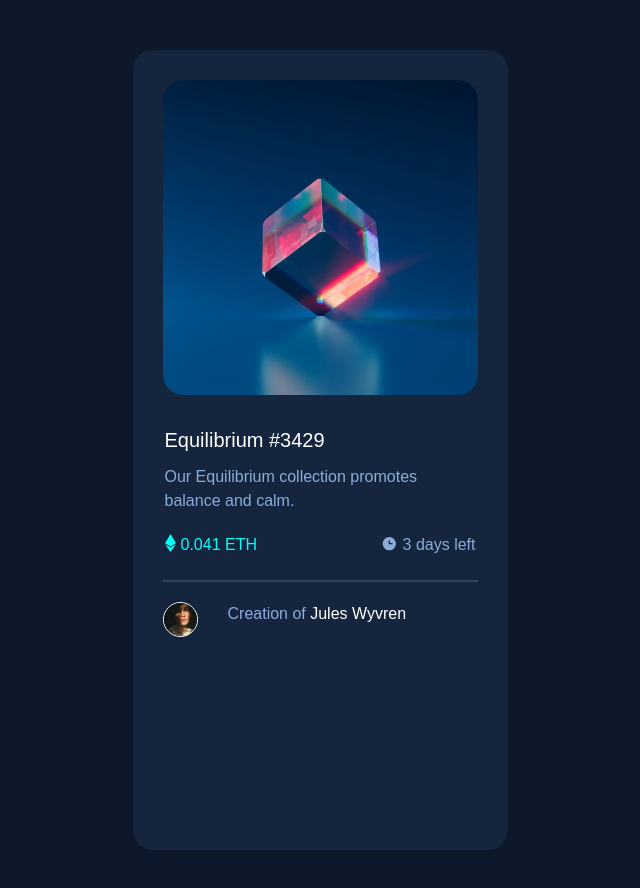
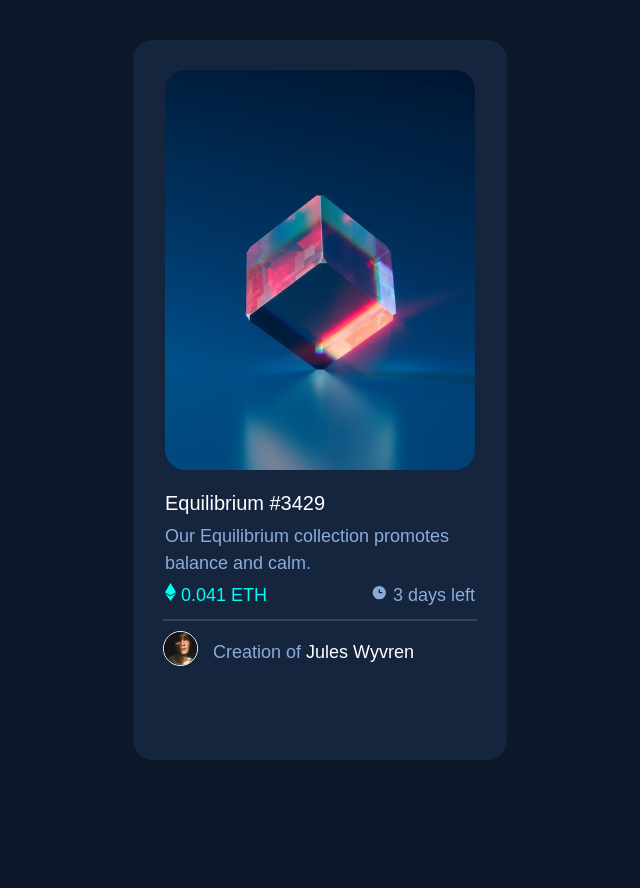
Before and after one commit to goonerlabs/NFT-card, a plain HTML site: page nft-preview-card-component-main/index.html in a window 1280 px wide. Shown: the whole page, without its empty margins (320-960 px from the left). After the commit the page ends 840 px from the top, so only its background shows below. Drawn offline with Linux system fonts and the light colour scheme; a web font is replaced by a local one.

Commit message:
fixed th height

```diff
--- a/nft-preview-card-component-main/styles.css
+++ b/nft-preview-card-component-main/styles.css
@@ -42,7 +42,8 @@ body {
   color: var(--clr-font-primary-Soft-blue);
   line-height: 1.5;
   font-size: 18px;
-  /* text-shadow: 0 0 2px; */
+  height: 100vh;
+  overflow: hidden;
 }
 a {
   text-decoration: none;
@@ -55,9 +56,9 @@ card
 */
 
 .card {
-  width: 375px;
-  height: 100vh;
-  margin: 50px auto;
+  width: 374px;
+  height: 90vh;
+  margin: 5vh auto;
   border-radius: var(--radius);
   background: var(--clr-Very-dark-blue-card-BG);
   overflow: hidden;
@@ -70,12 +71,15 @@ banner
 ===============
 */
 .banner {
-  margin: 30px 30px;
+  margin: 0px 32px;
   /* padding: 10px; */
   position: relative;
   display: block;
   overflow: hidden;
   border-radius: 20px;
+  margin-top: 30px;
+  margin-bottom: 8px;
+  height: 50vh;
 }
 .banner-img {
   margin: 0px auto;
@@ -85,6 +89,9 @@ banner
   object-fit: cover;
   border-radius: 20px;
   cursor: pointer;
+  /* margin-top: 30px; */
+  /* margin-bottom: 15px; */
+  height: 100%;
 }
 .background-hover {
   background: rgba(0, 255, 247, 0.5);
@@ -105,7 +112,6 @@ banner
 }
 .banner:hover .view-icon {
   visibility: visible;
-  /* z-index: 1; */
 }
 .banner:hover .background-hover {
   visibility: visible;
@@ -116,13 +122,14 @@ info
 ===============
 */
 .info-section {
-  margin: 5px auto;
+  margin: 0 auto;
   padding: 0 32px;
 }
 .nft-title {
   color: var(--clr-White);
   font-size: 20px;
-  padding-bottom: 10px;
+  padding-top: 10px;
+  padding-bottom: 5px;
   font-weight: 400;
   cursor: pointer;
 }
@@ -132,11 +139,11 @@ info
 .eth-price,
 .countdown-info,
 .nft-info {
-  font-size: 16px;
+  font-size: 18px;
   /* font-weight: 300; */
 }
 .nft-info {
-  margin-bottom: 20px;
+  margin-bottom: 5px;
 }
 .eth-icon {
   display: inline-block;
@@ -147,7 +154,7 @@ info
   margin-right: 5px;
 }
 .price-countdown {
-  margin: 10px auto;
+  margin: 5px auto;
   padding: 0 32px;
   display: flex;
   justify-content: space-between;
@@ -163,11 +170,11 @@ info
 .content-divider {
   height: 2px;
   background: var(--clr-Very-dark-blue-line);
-  margin: 20px 30px;
+  margin: 10px 30px;
 }
 .creator-section {
   display: flex;
-  margin: 20px 30px;
+  margin: 5px 30px;
   font-size: 16px;
 }
 .creator-section img {
@@ -184,9 +191,15 @@ info
   margin-right: 30px;
   margin-bottom: 30px;
 }
-.creator-info {
+.creator-section {
+  position: relative;
+}
+.creators-info {
   display: inline-block;
-  /* font-weight: 300; */
+  font-size: 18px;
+  position: absolute;
+  bottom: 30px;
+  left: 50px;
 }
 .creator-name {
   color: var(--clr-White);
```
Also changed, not shown: nft-preview-card-component-main/design/active-states.jpg (deleted), nft-preview-card-component-main/design/desktop-design.jpg (deleted), nft-preview-card-component-main/design/desktop-preview.jpg (deleted), nft-preview-card-component-main/design/mobile-design.jpg (deleted), 3 other files.
